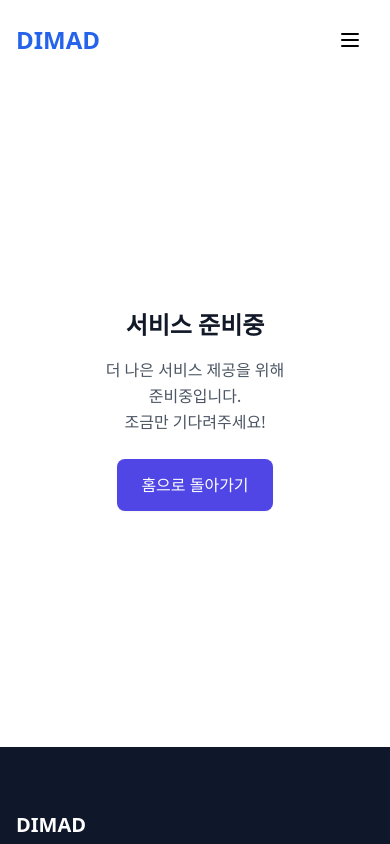
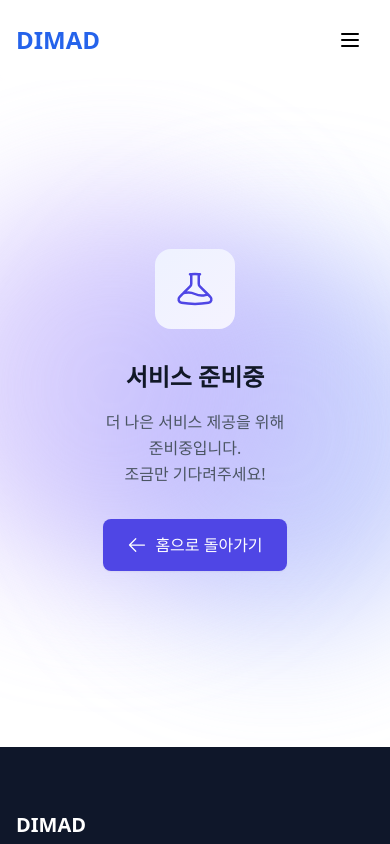
Before and after one commit to DodamKing/dimad.kr, a Nuxt app: page /coming-soon in a window 390 px wide. Shown: the top 844 px of the page. Built offline with nearby package versions, Linux system fonts and the light colour scheme.

Commit message:
커밍순 페이지 디자인 개선, 서비스 미리보기 모바일 화면 수정

```diff
--- a/components/landing/TheServices.vue
+++ b/components/landing/TheServices.vue
@@ -26,17 +26,19 @@
                 <p class="xl:text-lg text-slate-600">디지털 노마드의 실험실에서 탄생한 신선한 아이디어를 만나보세요</p>
             </div>
 
-            <!-- 서비스 목록 -->
-            <div class="relative">
-                <!-- 모바일: 스크롤 가능한 목록 -->
-                <div class="md:hidden overflow-x-auto pb-6 -mx-4 px-4 scrollbar-hide">
-                    <div class="flex space-x-5">
-                        <div v-for="service in previewServices" :key="service.id" class="w-[300px] flex-shrink-0">
+            <!-- 서비스 목록 - 모바일/데스크톱 통합 -->
+            <div class="grid grid-cols-1 md:grid-cols-3 gap-6 md:gap-8">
+                <div v-for="service in previewServices" :key="service.id" class="group">
+                    <!-- 호버 시 배경 효과 -->
                     <div
-                                class="group h-full bg-white rounded-2xl p-6 border border-slate-100 hover:border-violet-200 shadow-sm hover:shadow-md transition-all duration-300">
+                        class="absolute inset-0 bg-gradient-to-br from-violet-100/0 to-indigo-100/0 rounded-2xl group-hover:from-violet-100/50 group-hover:to-indigo-100/50 -z-10 transition-colors duration-300">
+                    </div>
+
+                    <div
+                        class="h-full bg-white rounded-2xl p-6 md:p-8 border border-slate-100 group-hover:border-violet-200 shadow-sm hover:shadow-md transition-all duration-300">
                         <div class="flex items-start justify-between mb-6">
                             <div
-                                        class="w-12 h-12 flex items-center justify-center rounded-xl bg-gradient-to-br from-violet-50 to-indigo-50 text-violet-600 group-hover:scale-110 transition-transform duration-300">
+                                class="w-12 h-12 md:w-14 md:h-14 flex items-center justify-center rounded-xl bg-gradient-to-br from-violet-50 to-indigo-50 text-violet-600 group-hover:scale-110 transition-transform duration-300">
                                 {{ service.icon }}
                             </div>
                             <span
@@ -58,46 +60,6 @@
                             <ArrowRightIcon
                                 class="w-4 h-4 ml-1 group-hover:translate-x-1.5 transition-transform duration-300" />
                         </NuxtLink>
-                            </div>
-                        </div>
-                    </div>
-                </div>
-
-                <!-- 데스크톱: 그리드 -->
-                <div class="hidden md:grid md:grid-cols-3 gap-8">
-                    <div v-for="service in previewServices" :key="service.id" class="group relative">
-                        <!-- 호버 시 배경 효과 -->
-                        <div
-                            class="absolute inset-0 bg-gradient-to-br from-violet-100/0 to-indigo-100/0 rounded-2xl group-hover:from-violet-100/50 group-hover:to-indigo-100/50 -z-10 transition-colors duration-300">
-                        </div>
-
-                        <div
-                            class="h-full bg-white rounded-2xl p-8 border border-slate-100 group-hover:border-violet-200 shadow-sm hover:shadow-md transition-all duration-300">
-                            <div class="flex items-start justify-between mb-6">
-                                <div
-                                    class="w-14 h-14 flex items-center justify-center rounded-xl bg-gradient-to-br from-violet-50 to-indigo-50 text-violet-600 group-hover:scale-110 transition-transform duration-300">
-                                    {{ service.icon }}
-                                </div>
-                                <span
-                                    class="text-xs font-medium text-violet-600 bg-violet-50 px-2.5 py-1 rounded-full">New</span>
-                            </div>
-
-                            <h3
-                                class="text-xl font-semibold text-slate-900 mb-3 group-hover:text-violet-600 transition-colors">
-                                {{ service.name }}
-                            </h3>
-
-                            <p class="text-slate-600 mb-6 line-clamp-3">
-                                {{ service.description }}
-                            </p>
-
-                            <NuxtLink :to="service.isImplemented ? service.path : '/coming-soon'"
-                                class="inline-flex items-center text-sm font-medium text-violet-600 hover:text-violet-700 transition-colors">
-                                자세히 보기
-                                <ArrowRightIcon
-                                    class="w-4 h-4 ml-1 group-hover:translate-x-1.5 transition-transform duration-300" />
-                            </NuxtLink>
-                        </div>
                     </div>
                 </div>
             </div>
@@ -126,14 +88,3 @@ const previewServices = computed(() => {
         .slice(0, 3)
 })
 </script>
-
-<style scoped>
-.scrollbar-hide {
-    -ms-overflow-style: none;
-    scrollbar-width: none;
-}
-
-.scrollbar-hide::-webkit-scrollbar {
-    display: none;
-}
-</style>
--- a/pages/coming-soon.vue
+++ b/pages/coming-soon.vue
@@ -1,35 +1,48 @@
 <!-- pages/coming-soon.vue -->
 <template>
-    <main class="container mx-auto px-4">
+    <main class="container mx-auto px-4 relative overflow-hidden">
+        <!-- 배경 장식 -->
+        <div class="absolute inset-0 max-w-6xl mx-auto -z-10">
+            <div class="absolute top-1/4 -right-20 w-96 h-96 bg-indigo-300 rounded-full blur-3xl opacity-60"></div>
+            <div class="absolute bottom-1/4 -left-20 w-96 h-96 bg-violet-300 rounded-full blur-3xl opacity-60"></div>
+        </div>
+
         <div class="min-h-[80vh] flex items-center justify-center py-12 sm:py-0">
-            <div class="text-center px-4 sm:px-0">
-                <!-- 제목 - 모바일에서 더 작게 -->
+            <div class="text-center max-w-lg mx-auto">
+                <!-- 아이콘 -->
+                <div class="mb-8 flex justify-center">
+                    <div
+                        class="w-20 h-20 bg-gradient-to-br from-indigo-50 to-violet-50 rounded-2xl flex items-center justify-center">
+                        <BeakerIcon class="w-10 h-10 text-indigo-600" />
+                    </div>
+                </div>
+
                 <h1 class="text-2xl sm:text-3xl md:text-4xl font-bold text-gray-900 mb-4 sm:mb-6">
                     서비스 준비중
                 </h1>
 
-                <!-- 설명 텍스트 - 모바일에서 적절한 크기로 -->
-                <p class="text-base sm:text-lg md:text-xl text-gray-600 mb-6 sm:mb-8 leading-relaxed">
+                <p class="text-base sm:text-lg md:text-xl text-gray-600 mb-8 sm:mb-10 leading-relaxed">
                     더 나은 서비스 제공을 위해<br class="sm:hidden" /> 준비중입니다.<br>
                     조금만 기다려주세요!
                 </p>
 
-                <!-- 버튼 - 모바일에서 더 큰 터치 영역 -->
-                <NuxtLink to="/"
-                    class="inline-flex items-center px-6 py-3.5 sm:py-3 text-base sm:text-lg bg-indigo-600 text-white rounded-lg hover:bg-indigo-700 transition-colors active:bg-indigo-800 shadow-sm hover:shadow-md">
-                    홈으로 돌아가기
-                </NuxtLink>
+                <div class="space-y-4 sm:space-y-0 sm:space-x-4">
+                    <NuxtLink to="/"
+                        class="inline-flex items-center px-6 py-3.5 sm:py-3 text-base sm:text-lg bg-indigo-600 text-white rounded-lg hover:bg-indigo-700 transition-all active:bg-indigo-800 shadow-sm hover:shadow-md hover:-translate-y-0.5">
+                        <ArrowLeftIcon class="w-5 h-5 mr-2" />
+                        홈으로 돌아가기
+                    </NuxtLink>
+                </div>
             </div>
         </div>
     </main>
 </template>
 
 <script setup lang="ts">
-definePageMeta({
-    layout: 'default'
-})
+import { BeakerIcon, ArrowLeftIcon } from '@heroicons/vue/24/outline'
 
 useHead({
-    titleTemplate: '%s | 서비스 준비중, Coming Soon!', // 오타 수정
+    // title: '서비스 준비중',
+    titleTemplate: '%s | Coming Soon!'
 });
 </script>
```
Lines whose indentation alone changed are shown as unchanged.
